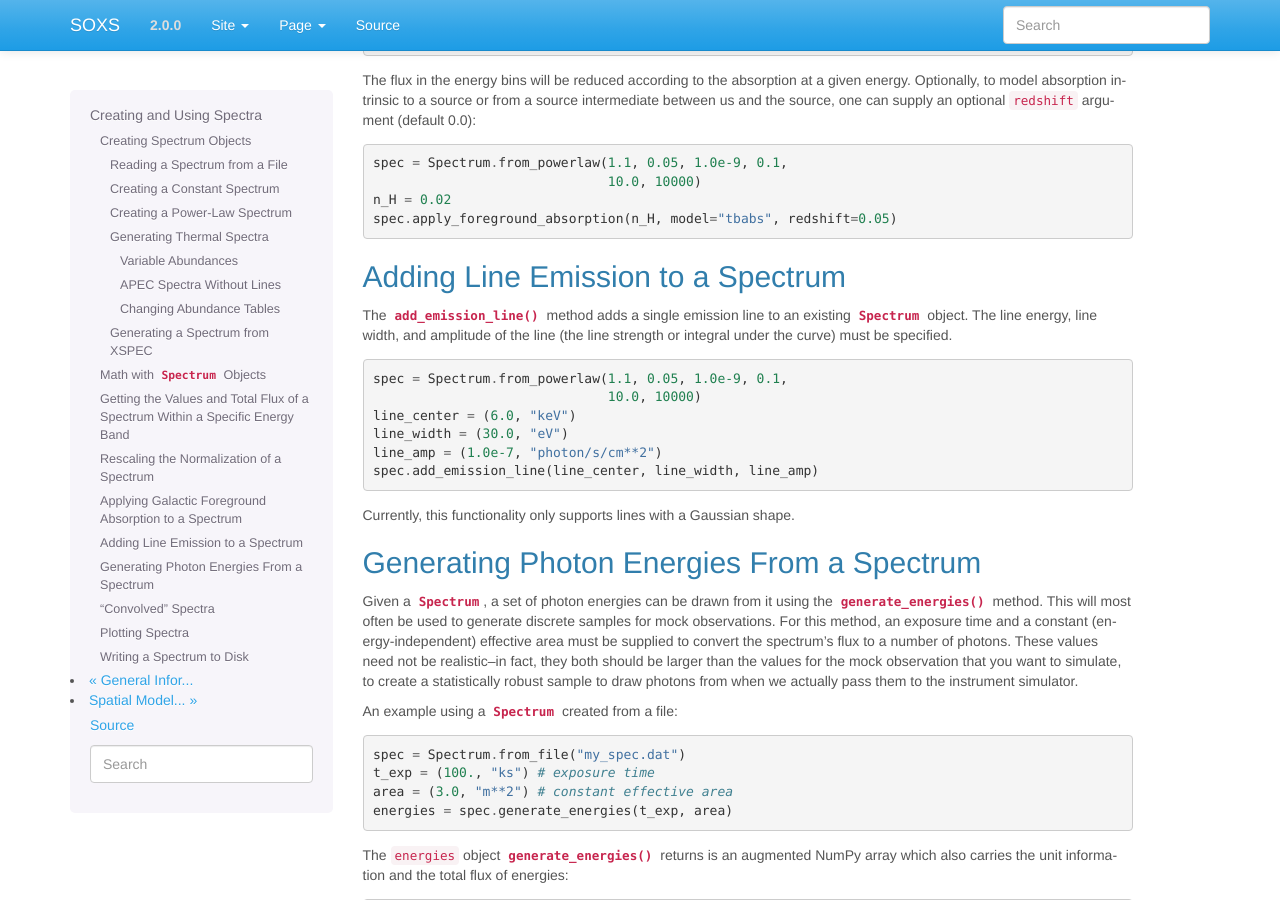
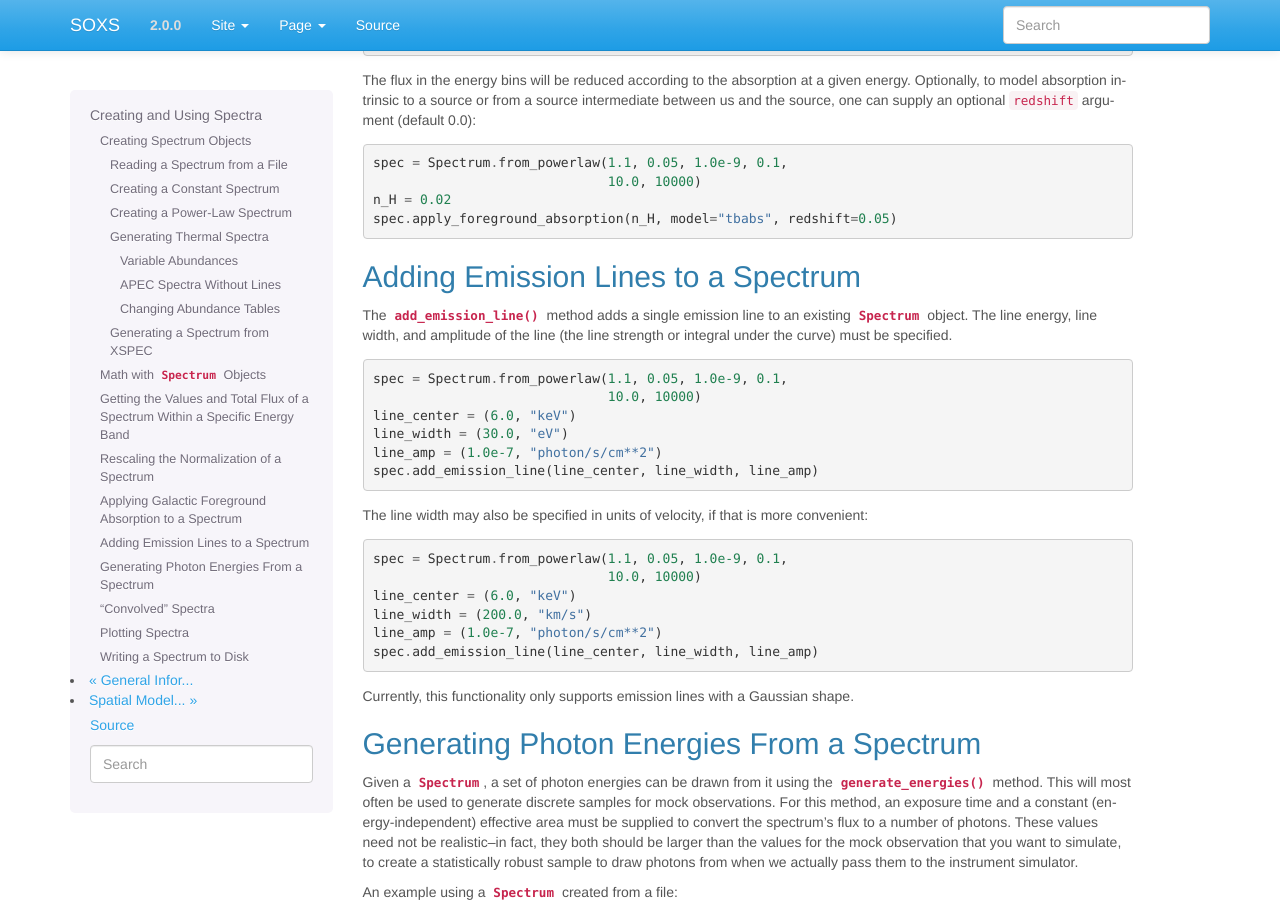
Before and after one commit to lynx-x-ray-observatory/soxs, a Sphinx documentation site: the page built from doc/source/users_guide/spectra.rst, in a window 1280 px wide and 900 px high, scrolled down 5691 px. Built offline with Sphinx 7.4.7, drawn with Linux system fonts in a browser that asks for light colours.

Commit message:
Doc edits for emission lines

```diff
--- a/doc/source/users_guide/spectra.rst
+++ b/doc/source/users_guide/spectra.rst
@@ -419,8 +419,10 @@ optional ``redshift`` argument (default 0.0):
     n_H = 0.02
     spec.apply_foreground_absorption(n_H, model="tbabs", redshift=0.05)
 
-Adding Line Emission to a Spectrum
-----------------------------------
+.. _emiss_lines:
+
+Adding Emission Lines to a Spectrum
+-----------------------------------
 
 The :meth:`~soxs.Spectrum.add_emission_line` method adds a single emission
 line to an existing :class:`~soxs.spectra.Spectrum` object. The line energy,
@@ -436,7 +438,18 @@ the curve) must be specified.
     line_amp = (1.0e-7, "photon/s/cm**2")
     spec.add_emission_line(line_center, line_width, line_amp)
 
-Currently, this functionality only supports lines with a Gaussian shape.
+The line width may also be specified in units of velocity, if that is more convenient:
+
+.. code-block:: python
+
+    spec = Spectrum.from_powerlaw(1.1, 0.05, 1.0e-9, 0.1,
+                                  10.0, 10000)
+    line_center = (6.0, "keV")
+    line_width = (200.0, "km/s")
+    line_amp = (1.0e-7, "photon/s/cm**2")
+    spec.add_emission_line(line_center, line_width, line_amp)
+
+Currently, this functionality only supports emission lines with a Gaussian shape.
 
 Generating Photon Energies From a Spectrum
 ------------------------------------------
```
